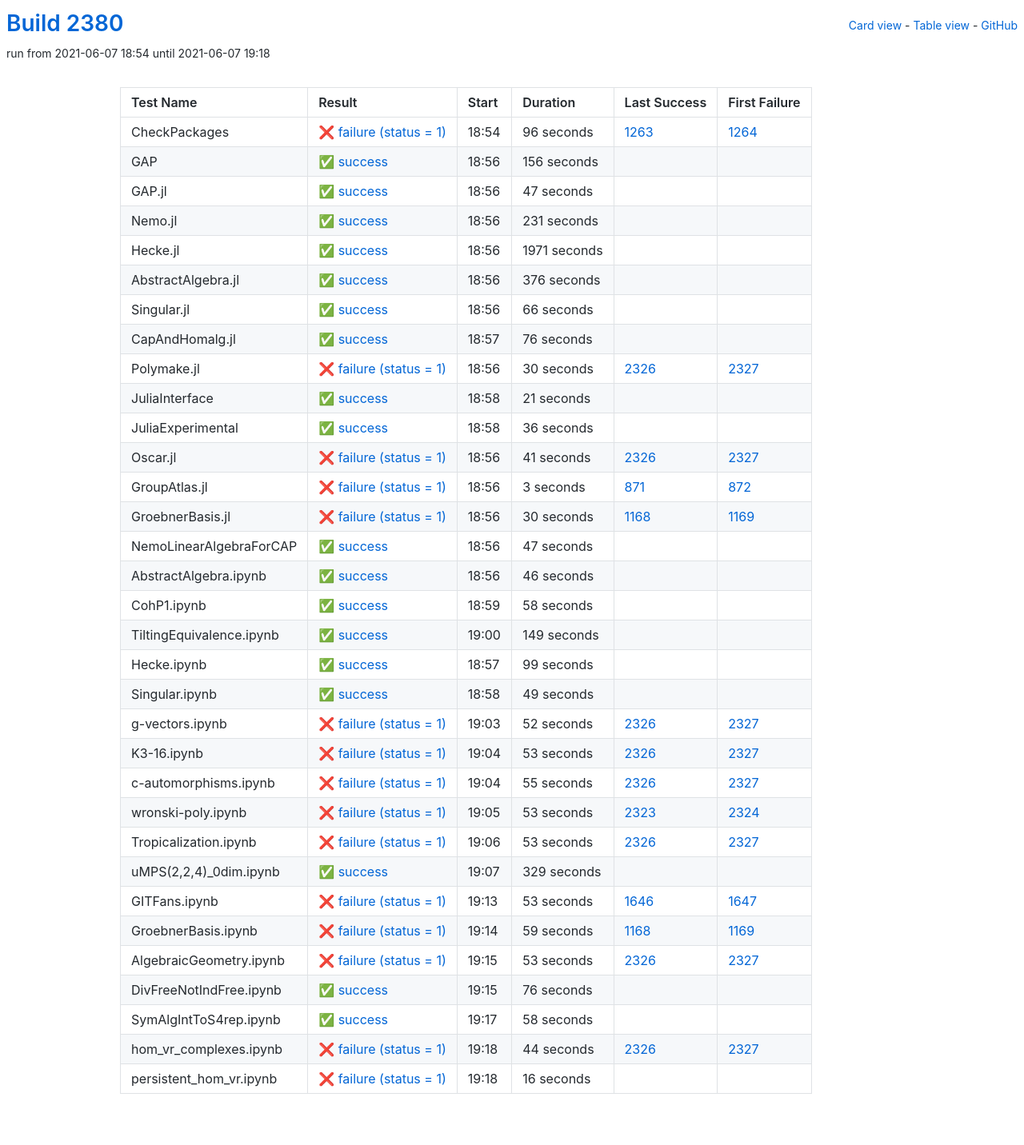
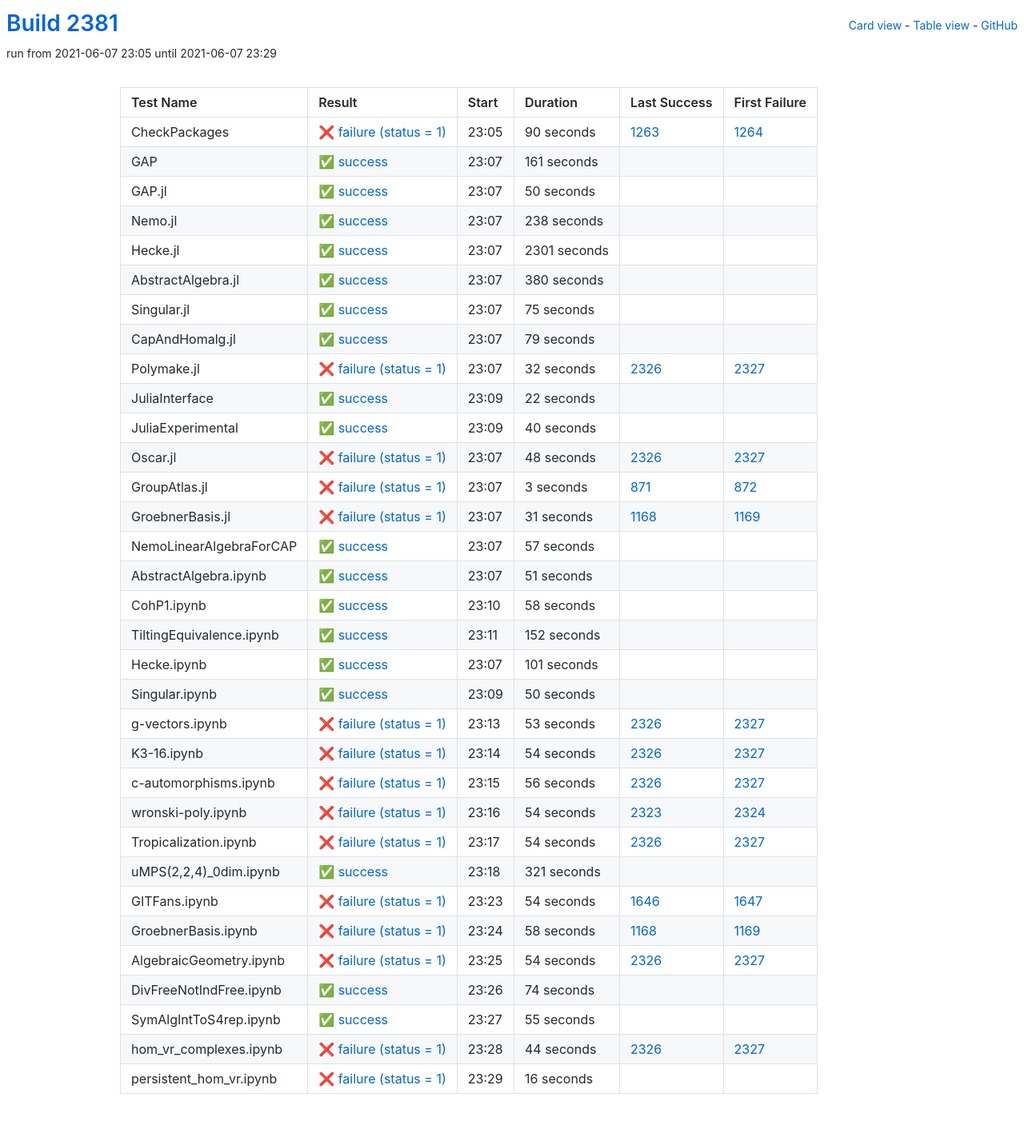
Before and after one commit to oscar-system/oscar-ci-status-stable, a Jekyll site: the page built from table.html, in a window 1280 px wide. Shown: the whole page at 80% size. Built offline with Jekyll 4.4.1, drawn with Linux system fonts in a browser that asks for light colours.

Commit message:
Build #2381

```diff
--- a/_data/ci.yml
+++ b/_data/ci.yml
@@ -1,6 +1,6 @@
 ---
-build: 2380
-build_url: https://oscarci.mathematik.uni-kl.de/job/oscar-stable/2380/
+build: 2381
+build_url: https://oscarci.mathematik.uni-kl.de/job/oscar-stable/2381/
 job: oscar-stable
 organization: oscar-system
 repo: oscar-ci-status-stable
@@ -8,152 +8,152 @@ repourl: https://github.com/oscar-system/oscar-ci-status-stable
 tests:
 - name: CheckPackages
   id: checkpackages
-  log: https://oscarci.mathematik.uni-kl.de/job/oscar-stable/2380/artifact/logs/build-2380/CheckPackages.log
-  start: 2021-06-07 18:54
+  log: https://oscarci.mathematik.uni-kl.de/job/oscar-stable/2381/artifact/logs/build-2381/CheckPackages.log
+  start: 2021-06-07 23:05
   success: false
   exitcode: 1
   status: failure
-  duration: 96
+  duration: 90
   last_success: 1263
   last_success_url: https://oscarci.mathematik.uni-kl.de/job/oscar-stable/1263/
   first_failure: 1264
   first_failure_url: https://oscarci.mathematik.uni-kl.de/job/oscar-stable/1264/
 - name: GAP
   id: gap
-  log: https://oscarci.mathematik.uni-kl.de/job/oscar-stable/2380/artifact/logs/build-2380/GAP.log
-  start: 2021-06-07 18:56
+  log: https://oscarci.mathematik.uni-kl.de/job/oscar-stable/2381/artifact/logs/build-2381/GAP.log
+  start: 2021-06-07 23:07
   success: true
   exitcode: 0
   status: success
-  duration: 156
+  duration: 161
   last_success: false
   last_success_url:
   first_failure: false
   first_failure_url:
 - name: GAP.jl
   id: gap-jl
-  log: https://oscarci.mathematik.uni-kl.de/job/oscar-stable/2380/artifact/logs/build-2380/GAP.jl.log
-  start: 2021-06-07 18:56
+  log: https://oscarci.mathematik.uni-kl.de/job/oscar-stable/2381/artifact/logs/build-2381/GAP.jl.log
+  start: 2021-06-07 23:07
   success: true
   exitcode: 0
   status: success
-  duration: 47
+  duration: 50
   last_success: false
   last_success_url:
   first_failure: false
   first_failure_url:
 - name: Nemo.jl
   id: nemo-jl
-  log: https://oscarci.mathematik.uni-kl.de/job/oscar-stable/2380/artifact/logs/build-2380/Nemo.jl.log
-  start: 2021-06-07 18:56
+  log: https://oscarci.mathematik.uni-kl.de/job/oscar-stable/2381/artifact/logs/build-2381/Nemo.jl.log
+  start: 2021-06-07 23:07
   success: true
   exitcode: 0
   status: success
-  duration: 231
+  duration: 238
   last_success: false
   last_success_url:
   first_failure: false
   first_failure_url:
 - name: Hecke.jl
   id: hecke-jl
-  log: https://oscarci.mathematik.uni-kl.de/job/oscar-stable/2380/artifact/logs/build-2380/Hecke.jl.log
-  start: 2021-06-07 18:56
+  log: https://oscarci.mathematik.uni-kl.de/job/oscar-stable/2381/artifact/logs/build-2381/Hecke.jl.log
+  start: 2021-06-07 23:07
   success: true
   exitcode: 0
   status: success
-  duration: 1971
+  duration: 2301
   last_success: false
   last_success_url:
   first_failure: false
   first_failure_url:
 - name: AbstractAlgebra.jl
   id: abstractalgebra-jl
-  log: https://oscarci.mathematik.uni-kl.de/job/oscar-stable/2380/artifact/logs/build-2380/AbstractAlgebra.jl.log
-  start: 2021-06-07 18:56
+  log: https://oscarci.mathematik.uni-kl.de/job/oscar-stable/2381/artifact/logs/build-2381/AbstractAlgebra.jl.log
+  start: 2021-06-07 23:07
   success: true
   exitcode: 0
   status: success
-  duration: 376
+  duration: 380
   last_success: false
   last_success_url:
   first_failure: false
   first_failure_url:
 - name: Singular.jl
   id: singular-jl
-  log: https://oscarci.mathematik.uni-kl.de/job/oscar-stable/2380/artifact/logs/build-2380/Singular.jl.log
-  start: 2021-06-07 18:56
+  log: https://oscarci.mathematik.uni-kl.de/job/oscar-stable/2381/artifact/logs/build-2381/Singular.jl.log
+  start: 2021-06-07 23:07
   success: true
   exitcode: 0
   status: success
-  duration: 66
+  duration: 75
   last_success: false
   last_success_url:
   first_failure: false
   first_failure_url:
 - name: CapAndHomalg.jl
   id: capandhomalg-jl
-  log: https://oscarci.mathematik.uni-kl.de/job/oscar-stable/2380/artifact/logs/build-2380/CapAndHomalg.jl.log
-  start: 2021-06-07 18:57
+  log: https://oscarci.mathematik.uni-kl.de/job/oscar-stable/2381/artifact/logs/build-2381/CapAndHomalg.jl.log
+  start: 2021-06-07 23:07
   success: true
   exitcode: 0
   status: success
-  duration: 76
+  duration: 79
   last_success: false
   last_success_url:
   first_failure: false
   first_failure_url:
 - name: Polymake.jl
   id: polymake-jl
-  log: https://oscarci.mathematik.uni-kl.de/job/oscar-stable/2380/artifact/logs/build-2380/Polymake.jl.log
-  start: 2021-06-07 18:56
+  log: https://oscarci.mathematik.uni-kl.de/job/oscar-stable/2381/artifact/logs/build-2381/Polymake.jl.log
+  start: 2021-06-07 23:07
   success: false
   exitcode: 1
   status: failure
-  duration: 30
+  duration: 32
   last_success: 2326
   last_success_url: https://oscarci.mathematik.uni-kl.de/job/oscar-stable/2326/
   first_failure: 2327
   first_failure_url: https://oscarci.mathematik.uni-kl.de/job/oscar-stable/2327/
 - name: JuliaInterface
   id: juliainterface
-  log: https://oscarci.mathematik.uni-kl.de/job/oscar-stable/2380/artifact/logs/build-2380/JuliaInterface.log
-  start: 2021-06-07 18:58
+  log: https://oscarci.mathematik.uni-kl.de/job/oscar-stable/2381/artifact/logs/build-2381/JuliaInterface.log
+  start: 2021-06-07 23:09
   success: true
   exitcode: 0
   status: success
-  duration: 21
+  duration: 22
   last_success: false
   last_success_url:
   first_failure: false
   first_failure_url:
 - name: JuliaExperimental
   id: juliaexperimental
-  log: https://oscarci.mathematik.uni-kl.de/job/oscar-stable/2380/artifact/logs/build-2380/JuliaExperimental.log
-  start: 2021-06-07 18:58
+  log: https://oscarci.mathematik.uni-kl.de/job/oscar-stable/2381/artifact/logs/build-2381/JuliaExperimental.log
+  start: 2021-06-07 23:09
   success: true
   exitcode: 0
   status: success
-  duration: 36
+  duration: 40
   last_success: false
   last_success_url:
   first_failure: false
   first_failure_url:
 - name: Oscar.jl
   id: oscar-jl
-  log: https://oscarci.mathematik.uni-kl.de/job/oscar-stable/2380/artifact/logs/build-2380/Oscar.jl.log
-  start: 2021-06-07 18:56
+  log: https://oscarci.mathematik.uni-kl.de/job/oscar-stable/2381/artifact/logs/build-2381/Oscar.jl.log
+  start: 2021-06-07 23:07
   success: false
   exitcode: 1
   status: failure
-  duration: 41
+  duration: 48
   last_success: 2326
   last_success_url: https://oscarci.mathematik.uni-kl.de/job/oscar-stable/2326/
   first_failure: 2327
   first_failure_url: https://oscarci.mathematik.uni-kl.de/job/oscar-stable/2327/
 - name: GroupAtlas.jl
   id: groupatlas-jl
-  log: https://oscarci.mathematik.uni-kl.de/job/oscar-stable/2380/artifact/logs/build-2380/GroupAtlas.jl.log
-  start: 2021-06-07 18:56
+  log: https://oscarci.mathematik.uni-kl.de/job/oscar-stable/2381/artifact/logs/build-2381/GroupAtlas.jl.log
+  start: 2021-06-07 23:07
   success: false
   exitcode: 1
   status: failure
@@ -164,44 +164,44 @@ tests:
   first_failure_url: https://oscarci.mathematik.uni-kl.de/job/oscar-stable/872/
 - name: GroebnerBasis.jl
   id: groebnerbasis-jl
-  log: https://oscarci.mathematik.uni-kl.de/job/oscar-stable/2380/artifact/logs/build-2380/GroebnerBasis.jl.log
-  start: 2021-06-07 18:56
+  log: https://oscarci.mathematik.uni-kl.de/job/oscar-stable/2381/artifact/logs/build-2381/GroebnerBasis.jl.log
+  start: 2021-06-07 23:07
   success: false
   exitcode: 1
   status: failure
-  duration: 30
+  duration: 31
   last_success: 1168
   last_success_url: https://oscarci.mathematik.uni-kl.de/job/oscar-stable/1168/
   first_failure: 1169
   first_failure_url: https://oscarci.mathematik.uni-kl.de/job/oscar-stable/1169/
 - name: NemoLinearAlgebraForCAP
   id: nemolinearalgebraforcap
-  log: https://oscarci.mathematik.uni-kl.de/job/oscar-stable/2380/artifact/logs/build-2380/NemoLinearAlgebraForCAP.log
-  start: 2021-06-07 18:56
+  log: https://oscarci.mathematik.uni-kl.de/job/oscar-stable/2381/artifact/logs/build-2381/NemoLinearAlgebraForCAP.log
+  start: 2021-06-07 23:07
   success: true
   exitcode: 0
   status: success
-  duration: 47
+  duration: 57
   last_success: false
   last_success_url:
   first_failure: false
   first_failure_url:
 - name: AbstractAlgebra.ipynb
   id: abstractalgebra-ipynb
-  log: https://oscarci.mathematik.uni-kl.de/job/oscar-stable/2380/artifact/logs/build-2380/AbstractAlgebra.ipynb.log
-  start: 2021-06-07 18:56
+  log: https://oscarci.mathematik.uni-kl.de/job/oscar-stable/2381/artifact/logs/build-2381/AbstractAlgebra.ipynb.log
+  start: 2021-06-07 23:07
   success: true
   exitcode: 0
   status: success
-  duration: 46
+  duration: 51
   last_success: false
   last_success_url:
   first_failure: false
   first_failure_url:
 - name: CohP1.ipynb
   id: cohp1-ipynb
-  log: https://oscarci.mathematik.uni-kl.de/job/oscar-stable/2380/artifact/logs/build-2380/CohP1.ipynb.log
-  start: 2021-06-07 18:59
+  log: https://oscarci.mathematik.uni-kl.de/job/oscar-stable/2381/artifact/logs/build-2381/CohP1.ipynb.log
+  start: 2021-06-07 23:10
   success: true
   exitcode: 0
   status: success
@@ -212,56 +212,44 @@ tests:
   first_failure_url:
 - name: TiltingEquivalence.ipynb
   id: tiltingequivalence-ipynb
-  log: https://oscarci.mathematik.uni-kl.de/job/oscar-stable/2380/artifact/logs/build-2380/TiltingEquivalence.ipynb.log
-  start: 2021-06-07 19:00
+  log: https://oscarci.mathematik.uni-kl.de/job/oscar-stable/2381/artifact/logs/build-2381/TiltingEquivalence.ipynb.log
+  start: 2021-06-07 23:11
   success: true
   exitcode: 0
   status: success
-  duration: 149
+  duration: 152
   last_success: false
   last_success_url:
   first_failure: false
   first_failure_url:
 - name: Hecke.ipynb
   id: hecke-ipynb
-  log: https://oscarci.mathematik.uni-kl.de/job/oscar-stable/2380/artifact/logs/build-2380/Hecke.ipynb.log
-  start: 2021-06-07 18:57
+  log: https://oscarci.mathematik.uni-kl.de/job/oscar-stable/2381/artifact/logs/build-2381/Hecke.ipynb.log
+  start: 2021-06-07 23:07
   success: true
   exitcode: 0
   status: success
-  duration: 99
+  duration: 101
   last_success: false
   last_success_url:
   first_failure: false
   first_failure_url:
 - name: Singular.ipynb
   id: singular-ipynb
-  log: https://oscarci.mathematik.uni-kl.de/job/oscar-stable/2380/artifact/logs/build-2380/Singular.ipynb.log
-  start: 2021-06-07 18:58
+  log: https://oscarci.mathematik.uni-kl.de/job/oscar-stable/2381/artifact/logs/build-2381/Singular.ipynb.log
+  start: 2021-06-07 23:09
   success: true
   exitcode: 0
   status: success
-  duration: 49
+  duration: 50
   last_success: false
   last_success_url:
   first_failure: false
   first_failure_url:
 - name: g-vectors.ipynb
   id: g-vectors-ipynb
-  log: https://oscarci.mathematik.uni-kl.de/job/oscar-stable/2380/artifact/logs/build-2380/g-vectors.ipynb.log
-  start: 2021-06-07 19:03
-  success: false
-  exitcode: 1
-  status: failure
-  duration: 52
-  last_success: 2326
-  last_success_url: https://oscarci.mathematik.uni-kl.de/job/oscar-stable/2326/
-  first_failure: 2327
-  first_failure_url: https://oscarci.mathematik.uni-kl.de/job/oscar-stable/2327/
-- name: K3-16.ipynb
-  id: k3-16-ipynb
-  log: https://oscarci.mathematik.uni-kl.de/job/oscar-stable/2380/artifact/logs/build-2380/K3-16.ipynb.log
-  start: 2021-06-07 19:04
+  log: https://oscarci.mathematik.uni-kl.de/job/oscar-stable/2381/artifact/logs/build-2381/g-vectors.ipynb.log
+  start: 2021-06-07 23:13
   success: false
   exitcode: 1
   status: failure
@@ -270,118 +258,130 @@ tests:
   last_success_url: https://oscarci.mathematik.uni-kl.de/job/oscar-stable/2326/
   first_failure: 2327
   first_failure_url: https://oscarci.mathematik.uni-kl.de/job/oscar-stable/2327/
-- name: c-automorphisms.ipynb
-  id: c-automorphisms-ipynb
-  log: https://oscarci.mathematik.uni-kl.de/job/oscar-stable/2380/artifact/logs/build-2380/c-automorphisms.ipynb.log
-  start: 2021-06-07 19:04
+- name: K3-16.ipynb
+  id: k3-16-ipynb
+  log: https://oscarci.mathematik.uni-kl.de/job/oscar-stable/2381/artifact/logs/build-2381/K3-16.ipynb.log
+  start: 2021-06-07 23:14
   success: false
   exitcode: 1
   status: failure
-  duration: 55
+  duration: 54
+  last_success: 2326
+  last_success_url: https://oscarci.mathematik.uni-kl.de/job/oscar-stable/2326/
+  first_failure: 2327
+  first_failure_url: https://oscarci.mathematik.uni-kl.de/job/oscar-stable/2327/
+- name: c-automorphisms.ipynb
+  id: c-automorphisms-ipynb
+  log: https://oscarci.mathematik.uni-kl.de/job/oscar-stable/2381/artifact/logs/build-2381/c-automorphisms.ipynb.log
+  start: 2021-06-07 23:15
+  success: false
+  exitcode: 1
+  status: failure
+  duration: 56
   last_success: 2326
   last_success_url: https://oscarci.mathematik.uni-kl.de/job/oscar-stable/2326/
   first_failure: 2327
   first_failure_url: https://oscarci.mathematik.uni-kl.de/job/oscar-stable/2327/
 - name: wronski-poly.ipynb
   id: wronski-poly-ipynb
-  log: https://oscarci.mathematik.uni-kl.de/job/oscar-stable/2380/artifact/logs/build-2380/wronski-poly.ipynb.log
-  start: 2021-06-07 19:05
+  log: https://oscarci.mathematik.uni-kl.de/job/oscar-stable/2381/artifact/logs/build-2381/wronski-poly.ipynb.log
+  start: 2021-06-07 23:16
   success: false
   exitcode: 1
   status: failure
-  duration: 53
+  duration: 54
   last_success: 2323
   last_success_url: https://oscarci.mathematik.uni-kl.de/job/oscar-stable/2323/
   first_failure: 2324
   first_failure_url: https://oscarci.mathematik.uni-kl.de/job/oscar-stable/2324/
 - name: Tropicalization.ipynb
   id: tropicalization-ipynb
-  log: https://oscarci.mathematik.uni-kl.de/job/oscar-stable/2380/artifact/logs/build-2380/Tropicalization.ipynb.log
-  start: 2021-06-07 19:06
+  log: https://oscarci.mathematik.uni-kl.de/job/oscar-stable/2381/artifact/logs/build-2381/Tropicalization.ipynb.log
+  start: 2021-06-07 23:17
   success: false
   exitcode: 1
   status: failure
-  duration: 53
+  duration: 54
   last_success: 2326
   last_success_url: https://oscarci.mathematik.uni-kl.de/job/oscar-stable/2326/
   first_failure: 2327
   first_failure_url: https://oscarci.mathematik.uni-kl.de/job/oscar-stable/2327/
 - name: uMPS(2,2,4)_0dim.ipynb
   id: umps-2-2-4-0dim-ipynb
-  log: https://oscarci.mathematik.uni-kl.de/job/oscar-stable/2380/artifact/logs/build-2380/uMPS-2-2-4-_0dim.ipynb.log
-  start: 2021-06-07 19:07
+  log: https://oscarci.mathematik.uni-kl.de/job/oscar-stable/2381/artifact/logs/build-2381/uMPS-2-2-4-_0dim.ipynb.log
+  start: 2021-06-07 23:18
   success: true
   exitcode: 0
   status: success
-  duration: 329
+  duration: 321
   last_success: false
   last_success_url:
   first_failure: false
   first_failure_url:
 - name: GITFans.ipynb
   id: gitfans-ipynb
-  log: https://oscarci.mathematik.uni-kl.de/job/oscar-stable/2380/artifact/logs/build-2380/GITFans.ipynb.log
-  start: 2021-06-07 19:13
+  log: https://oscarci.mathematik.uni-kl.de/job/oscar-stable/2381/artifact/logs/build-2381/GITFans.ipynb.log
+  start: 2021-06-07 23:23
   success: false
   exitcode: 1
   status: failure
-  duration: 53
+  duration: 54
   last_success: 1646
   last_success_url: https://oscarci.mathematik.uni-kl.de/job/oscar-stable/1646/
   first_failure: 1647
   first_failure_url: https://oscarci.mathematik.uni-kl.de/job/oscar-stable/1647/
 - name: GroebnerBasis.ipynb
   id: groebnerbasis-ipynb
-  log: https://oscarci.mathematik.uni-kl.de/job/oscar-stable/2380/artifact/logs/build-2380/GroebnerBasis.ipynb.log
-  start: 2021-06-07 19:14
+  log: https://oscarci.mathematik.uni-kl.de/job/oscar-stable/2381/artifact/logs/build-2381/GroebnerBasis.ipynb.log
+  start: 2021-06-07 23:24
   success: false
   exitcode: 1
   status: failure
-  duration: 59
+  duration: 58
   last_success: 1168
   last_success_url: https://oscarci.mathematik.uni-kl.de/job/oscar-stable/1168/
   first_failure: 1169
   first_failure_url: https://oscarci.mathematik.uni-kl.de/job/oscar-stable/1169/
 - name: AlgebraicGeometry.ipynb
   id: algebraicgeometry-ipynb
-  log: https://oscarci.mathematik.uni-kl.de/job/oscar-stable/2380/artifact/logs/build-2380/AlgebraicGeometry.ipynb.log
-  start: 2021-06-07 19:15
+  log: https://oscarci.mathematik.uni-kl.de/job/oscar-stable/2381/artifact/logs/build-2381/AlgebraicGeometry.ipynb.log
+  start: 2021-06-07 23:25
   success: false
   exitcode: 1
   status: failure
-  duration: 53
+  duration: 54
   last_success: 2326
   last_success_url: https://oscarci.mathematik.uni-kl.de/job/oscar-stable/2326/
   first_failure: 2327
   first_failure_url: https://oscarci.mathematik.uni-kl.de/job/oscar-stable/2327/
 - name: DivFreeNotIndFree.ipynb
   id: divfreenotindfree-ipynb
-  log: https://oscarci.mathematik.uni-kl.de/job/oscar-stable/2380/artifact/logs/build-2380/DivFreeNotIndFree.ipynb.log
-  start: 2021-06-07 19:15
+  log: https://oscarci.mathematik.uni-kl.de/job/oscar-stable/2381/artifact/logs/build-2381/DivFreeNotIndFree.ipynb.log
+  start: 2021-06-07 23:26
   success: true
   exitcode: 0
   status: success
-  duration: 76
+  duration: 74
   last_success: false
   last_success_url:
   first_failure: false
   first_failure_url:
 - name: SymAlgIntToS4rep.ipynb
   id: symalginttos4rep-ipynb
-  log: https://oscarci.mathematik.uni-kl.de/job/oscar-stable/2380/artifact/logs/build-2380/SymAlgIntToS4rep.ipynb.log
-  start: 2021-06-07 19:17
+  log: https://oscarci.mathematik.uni-kl.de/job/oscar-stable/2381/artifact/logs/build-2381/SymAlgIntToS4rep.ipynb.log
+  start: 2021-06-07 23:27
   success: true
   exitcode: 0
   status: success
-  duration: 58
+  duration: 55
   last_success: false
   last_success_url:
   first_failure: false
   first_failure_url:
 - name: hom_vr_complexes.ipynb
   id: hom-vr-complexes-ipynb
-  log: https://oscarci.mathematik.uni-kl.de/job/oscar-stable/2380/artifact/logs/build-2380/hom_vr_complexes.ipynb.log
-  start: 2021-06-07 19:18
+  log: https://oscarci.mathematik.uni-kl.de/job/oscar-stable/2381/artifact/logs/build-2381/hom_vr_complexes.ipynb.log
+  start: 2021-06-07 23:28
   success: false
   exitcode: 1
   status: failure
@@ -392,8 +392,8 @@ tests:
   first_failure_url: https://oscarci.mathematik.uni-kl.de/job/oscar-stable/2327/
 - name: persistent_hom_vr.ipynb
   id: persistent-hom-vr-ipynb
-  log: https://oscarci.mathematik.uni-kl.de/job/oscar-stable/2380/artifact/logs/build-2380/persistent_hom_vr.ipynb.log
-  start: 2021-06-07 19:18
+  log: https://oscarci.mathematik.uni-kl.de/job/oscar-stable/2381/artifact/logs/build-2381/persistent_hom_vr.ipynb.log
+  start: 2021-06-07 23:29
   success: false
   exitcode: 1
   status: failure
```
Also changed, not shown: README.md.
